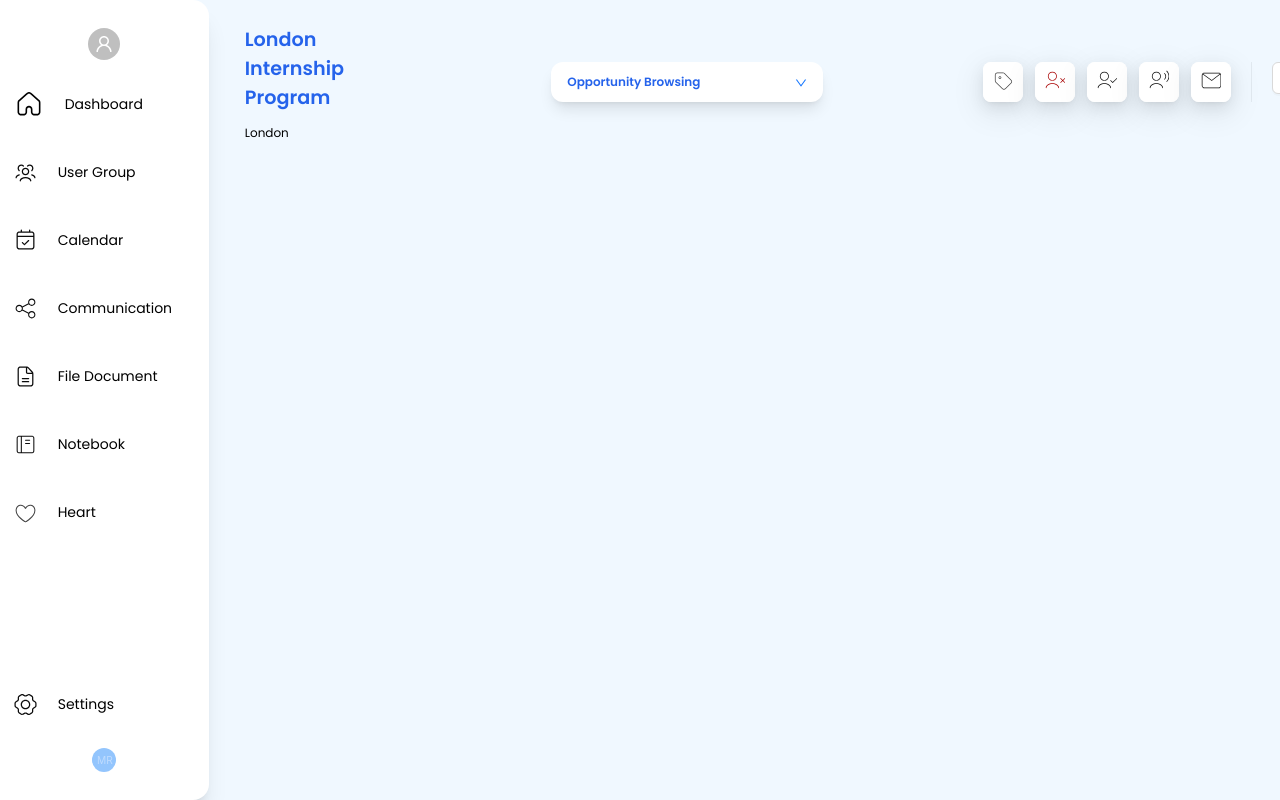
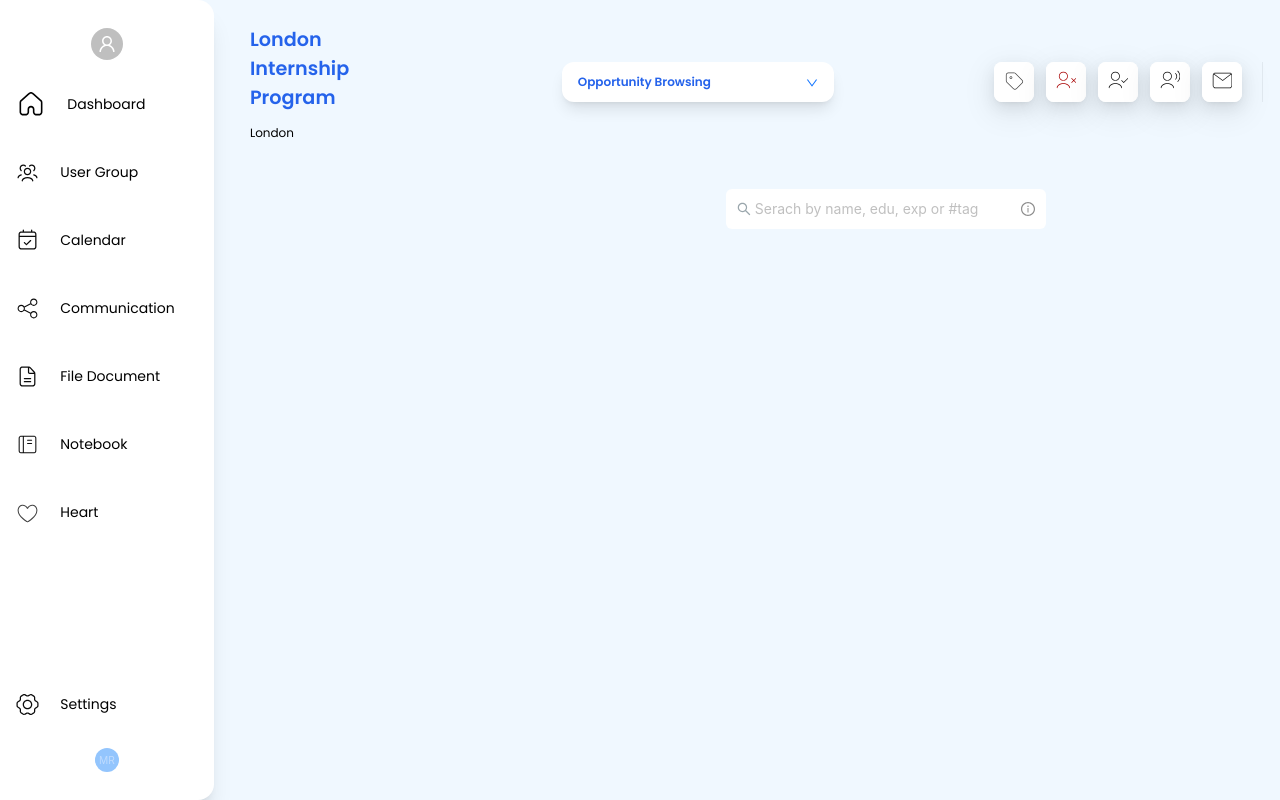
Before and after one commit to MostafaMahgoub/application-view, a React (Create React App) app: page / in a window 1280 px wide. Built offline with nearby package versions, Linux system fonts and the light colour scheme; what tailwindcss-scoped-groups would draw is missing.

Commit message:
Finish the Input in the content section and fixed responsivity issue

```diff
--- a/src/App.tsx
+++ b/src/App.tsx
@@ -1,13 +1,18 @@
 import Header from "./Header/Header";
 import NavbarSider from "./SiderNavBar/SiderNavBar";
+import Content from "./Content/Content"
 
 function App() {
   return (
     <div className="bg-custom-aliceblue">
       <div className="flex flex-row gap-9">
       <NavbarSider />
+      <div className="flex flex-col gap-9 w-full">
       <Header />
+      <Content />
       </div>
+      </div>
+
     </div>
   );
 }
--- /dev/null
+++ b/src/Content/Components/SearchFilter.tsx
@@ -0,0 +1,25 @@
+import { Input, Tooltip } from "antd";
+import { SearchOutlined, InfoCircleOutlined } from "@ant-design/icons";
+
+function SearchFilter() {
+  return (
+    <div className="w-80 h-fit">
+      <Input
+        className="h-10 border-0"
+        placeholder="Serach by name, edu, exp or #tag"
+        prefix={<SearchOutlined className="text-[#9AA6AC]" />}
+        suffix={
+          <Tooltip title="Extra information">
+            <InfoCircleOutlined
+              style={{
+                color: "rgba(0,0,0,.45)",
+              }}
+            />
+          </Tooltip>
+        }
+      />
+    </div>
+  );
+}
+
+export default SearchFilter;
--- /dev/null
+++ b/src/Content/Content.tsx
@@ -0,0 +1,14 @@
+import SearchFilter from "./Components/SearchFilter";
+
+
+
+
+function Content() {
+    return(
+        <div className="flex flex-col items-center">
+        <SearchFilter />
+        </div>
+    )
+}
+
+export default Content;
--- a/src/Header/Header.tsx
+++ b/src/Header/Header.tsx
@@ -10,7 +10,7 @@ import { Divider } from 'antd';
 
 function Header() {
   return (
-    <header className="mt-3 flex flex-col h-fit items-center gap-10 w-full mr-9 sm:flex-row sm:gap-20">
+    <header className="mt-3 flex flex-col h-fit items-center gap-10 w-98 mr-9 sm:flex-row sm:gap-20">
       <div>
       <h1 className="text-blue-600 text-2xl font-poppins font-semibold break-words">
         London Internship Program
--- a/tailwind.config.js
+++ b/tailwind.config.js
@@ -16,6 +16,9 @@ module.exports = {
       spacing: {
         '28': '8rem',
       },
+      width: {
+        '98': '98%',
+      },
     },
   },
   plugins: [
```
